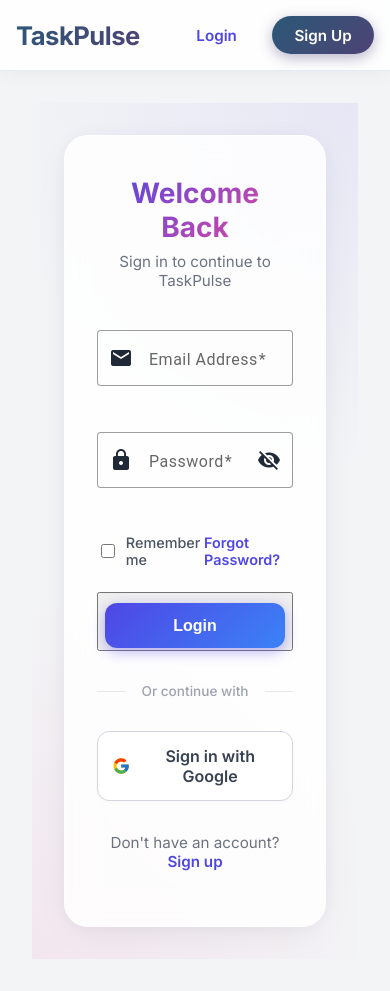
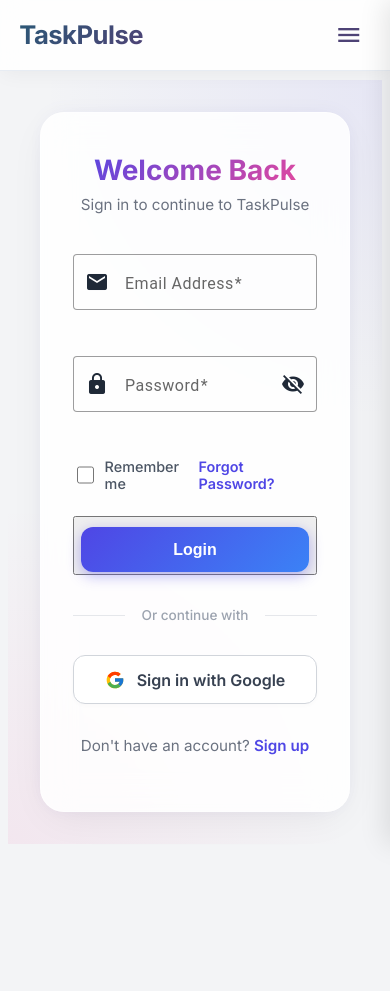
Before and after one commit to milankumarbhagat/task-pulse, an Angular app: page /login in a window 390 px wide. After the commit the page ends 844 px from the top, so only its background shows below. Built offline with nearby package versions, Linux system fonts and the light colour scheme.

Commit message:
design fix

```diff
--- a/src/app/app.component.css
+++ b/src/app/app.component.css
@@ -1,7 +1,8 @@
-/* Navbar Styling */
 .app-header {
-  position: sticky;
+  position: fixed;
   top: 0;
+  left: 0;
+  width: 100%;
   z-index: 1000;
   background: rgba(255, 255, 255, 0.85);
   backdrop-filter: blur(12px);
@@ -145,7 +146,7 @@
 }
 
 .main-content {
-  padding: 2rem;
+  padding: 6rem 2rem 2rem 2rem;
   max-width: 1400px;
   margin: 0 auto;
 }
@@ -202,24 +203,121 @@
   to { opacity: 1; }
 }
 
+/* Nav Container - dictates layout for Desktop vs Mobile */
+.nav-container {
+  display: flex;
+  align-items: center;
+  gap: 2.5rem;
+  flex: 1;
+  justify-content: flex-end;
+}
+
+.mobile-menu-btn {
+  display: none;
+  background: none;
+  border: none;
+  cursor: pointer;
+  color: #4e4376;
+  padding: 0.5rem;
+  z-index: 2001; /* Must stay above sidebar */
+}
+
+.mobile-menu-btn .material-icons {
+  font-size: 28px;
+}
+
+.sidebar-backdrop {
+  display: none;
+}
+
 @media (max-width: 768px) {
-  .nav-text {
-    display: none;
+  .navbar {
+    padding: 0.8rem 1.2rem;
   }
-  .nav-links {
+
+  .mobile-menu-btn {
+    display: flex;
+    align-items: center;
+    justify-content: center;
+  }
+
+  .sidebar-backdrop {
+    display: block;
+    position: fixed;
+    top: 0;
+    left: 0;
+    width: 100vw;
+    height: 100vh;
+    background: rgba(0, 0, 0, 0.4);
+    backdrop-filter: blur(4px);
+    -webkit-backdrop-filter: blur(4px);
+    z-index: 1005;
+    opacity: 0;
+    visibility: hidden;
+    transition: all 0.3s ease;
+  }
+
+  .sidebar-backdrop.open {
+    opacity: 1;
+    visibility: visible;
+  }
+
+  .nav-container {
+    position: fixed;
+    top: 0;
+    right: -280px; /* Hidden off canvas */
+    width: 280px;
+    height: 100vh;
+    background: #ffffff;
+    flex-direction: column;
+    justify-content: flex-start;
+    align-items: flex-start;
+    padding: 5rem 2rem 2rem 2rem;
+    gap: 2rem;
+    box-shadow: -5px 0 25px rgba(0, 0, 0, 0.1);
+    transition: right 0.3s cubic-bezier(0.4, 0, 0.2, 1);
+    z-index: 1010;
+  }
+
+  .nav-container.open {
+    right: 0;
+  }
+
+  .nav-links, .nav-auth {
+    flex-direction: column;
+    align-items: flex-start;
+    width: 100%;
     gap: 1.5rem;
   }
-  .btn-logout span:last-child {
-    display: none;
+
+  .nav-item {
+    width: 100%;
+    padding: 0.8rem 0;
+    font-size: 1.1rem;
   }
+
+  .nav-item::after {
+    left: 0;
+    transform: none;
+  }
+
+  .nav-item:hover::after,
+  .nav-item.active::after {
+    width: 50px;
+  }
+
+  .btn-logout {
+    border-radius: 9999px;
+    padding: 0.8rem 1.5rem;
+    width: 100%;
+    justify-content: flex-start;
+  }
+
   .btn-logout .material-icons {
-    margin-right: 0 !important;
+    margin-right: 8px !important;
   }
-  .btn-logout {
-    padding: 0.6rem;
-    border-radius: 50%;
-  }
-  .navbar {
-    padding: 1rem;
+
+  .main-content {
+    padding: 5rem 0.5rem 0 0.5rem;
   }
 }
--- a/src/app/app.component.html
+++ b/src/app/app.component.html
@@ -3,7 +3,18 @@
     <div class="nav-brand">
       <span class="brand-text">{{appName}}</span>
     </div>
+
+    <!-- Mobile Hamburger Toggle -->
+    <button class="mobile-menu-btn" (click)="toggleMobileMenu()" aria-label="Toggle menu">
+      <span class="material-icons">{{ isMobileMenuOpen ? 'close' : 'menu' }}</span>
+    </button>
+
+    <!-- Overlay Backdrop -->
+    <div class="sidebar-backdrop" [class.open]="isMobileMenuOpen" (click)="closeMobileMenu()"></div>
+
     <ng-container *ngIf="authService.currentUser$ | async as user; else guestNav">
+      <!-- Right Side Navigation / Sidebar on Mobile -->
+      <div class="nav-container" [class.open]="isMobileMenuOpen">
         <div class="nav-links">
           <a routerLink="/task" routerLinkActive="active" class="nav-item">
             <span class="material-icons">task_alt</span>
@@ -15,18 +26,20 @@
           </a>
         </div>
         <div class="nav-auth">
-        <a href="javascript:void(0)" (click)="authService.logout(); router.navigate(['/login'])"
-          class="btn-logout">
+          <a href="javascript:void(0)" (click)="authService.logout(); router.navigate(['/login'])" class="btn-logout">
             <span class="material-icons" style="font-size: 18px; margin-right: 4px; vertical-align: middle;">logout</span>
-          <span style="vertical-align: middle;">Logout</span>
+            <span class="nav-text" style="vertical-align: middle;">Logout</span>
           </a>
+        </div>
       </div>
     </ng-container>
 
     <ng-template #guestNav>
+      <div class="nav-container" [class.open]="isMobileMenuOpen">
         <div class="nav-auth">
-        <a routerLink="/login" routerLinkActive="active" class="btn-login">Login</a>
-        <a routerLink="/sign-up" routerLinkActive="active" class="btn-signup">Sign Up</a>
+          <a routerLink="/login" routerLinkActive="active" class="btn-login" (click)="closeMobileMenu()">Login</a>
+          <a routerLink="/sign-up" routerLinkActive="active" class="btn-signup" (click)="closeMobileMenu()">Sign Up</a>
+        </div>
       </div>
     </ng-template>
   </nav>
--- a/src/app/app.component.ts
+++ b/src/app/app.component.ts
@@ -25,7 +25,9 @@
     public authService: AuthService
   ) {
     this.router.events.subscribe(event => {
+      // Close mobile menu on any navigation
       if (event instanceof NavigationStart) {
+        this.closeMobileMenu();
         this.isLoading = true;
         this.loaderStartTime = Date.now();
         this.cdr.detectChanges(); // Force view update immediately
@@ -46,4 +48,16 @@
       }
     });
   }
+
+  isMobileMenuOpen = false;
+
+  toggleMobileMenu(): void {
+    this.isMobileMenuOpen = !this.isMobileMenuOpen;
+  }
+
+  closeMobileMenu(): void {
+    if (this.isMobileMenuOpen) {
+      this.isMobileMenuOpen = false;
+    }
+  }
 }
--- a/src/app/pages/profile/profile.component.css
+++ b/src/app/pages/profile/profile.component.css
@@ -103,8 +103,44 @@
   transform: none;
 }
 
-@media (max-width: 640px) {
+@media (max-width: 768px) {
+  .profile-container {
+    padding: 0;
+    min-height: calc(100vh - 85px);
+    display: flex;
+    align-items: stretch;
+  }
+  .profile-card {
+    padding: 1.5rem 1rem;
+    border-radius: 16px;
+    display: flex;
+    flex-direction: column;
+    flex: 1;
+    min-height: calc(100vh - 85px);
+    margin-bottom: 0px;
+  }
+  form {
+    flex-grow: 1;
+    display: flex;
+    flex-direction: column;
+  }
+  .actions {
+    margin-top: auto;
+  }
+  .profile-header {
+    margin-bottom: 1.5rem;
+  }
+  .profile-header h2 {
+    font-size: 1.6rem;
+  }
   .profile-form-grid {
     grid-template-columns: 1fr;
   }
+  .btn-submit {
+    width: 100%;
+  }
+  .avatar {
+    width: 100px;
+    height: 100px;
+  }
 }
--- a/src/app/pages/task/task-form/task-form.component.css
+++ b/src/app/pages/task/task-form/task-form.component.css
@@ -157,9 +157,46 @@
 }
 
 /* Make it responsive */
-@media (max-width: 600px) {
+@media (max-width: 768px) {
+  .task-form-container {
+    padding: 0;
+    min-height: calc(100vh - 85px);
+    display: flex;
+    align-items: stretch;
+  }
   .task-form-card {
-    padding: 2rem 1.5rem;
+    padding: 1.5rem 1rem;
+    border-radius: 16px;
+    display: flex;
+    flex-direction: column;
+    flex: 1;
+    min-height: calc(100vh - 85px);
+    margin-bottom: 0;
+  }
+  .task-form {
+    flex-grow: 1;
+    display: flex;
+    flex-direction: column;
+  }
+  .form-actions {
+    margin-top: auto;
+    padding-top: 1.5rem;
+  }
+  .task-form-header {
+    margin-bottom: 1.5rem;
+  }
+  .task-form-header h2 {
+    font-size: 1.6rem;
+  }
+  .task-form-header p {
+    font-size: 0.95rem;
+  }
+  .form-group label {
+    font-size: 0.9rem;
+  }
+  .custom-textarea, .custom-select {
+    padding: 0.75rem 1rem;
+    font-size: 0.95rem;
   }
   .row {
     flex-direction: column;
--- a/src/app/pages/task/task-form/task-form.component.html
+++ b/src/app/pages/task/task-form/task-form.component.html
@@ -70,8 +70,8 @@
         <button type="button" class="btn-cancel" (click)="onCancel()" [disabled]="isLoading">
           Cancel
         </button>
-        <button TaskPulseButton buttonType="submit" [label]="isEditMode ? 'Update Task' : 'Create Task'" name="save-btn" id="save-btn" class="btn-submit">
-        </button>
+        <task-pulse-button buttonType="submit" [label]="isEditMode ? 'Update Task' : 'Create Task'" name="save-btn" id="save-btn" class="btn-submit" style="display: inline-block;">
+        </task-pulse-button>
       </div>
 
     </form>
--- a/src/app/shared/components/input/input.component.css
+++ b/src/app/shared/components/input/input.component.css
@@ -1,7 +1,11 @@
 :host {
   display: block;
+  width: 100%;
+  max-width: 100%;
 }
 
 mat-form-field {
   width: 100%;
+  max-width: 100%;
+  box-sizing: border-box;
 }
--- a/src/styles.css
+++ b/src/styles.css
@@ -5,6 +5,15 @@
 /* Global styles */
 * {
   box-sizing: border-box;
+}
+
+html {
+  width: 100%;
+}
+
+body {
+  overflow-x: hidden;
+  width: 100%;
 }
 
 body {
```
Lines whose indentation alone changed are shown as unchanged.
